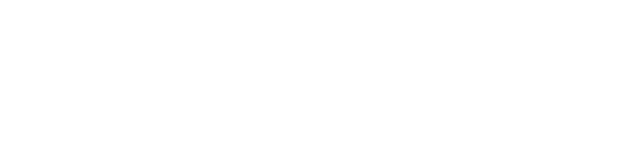
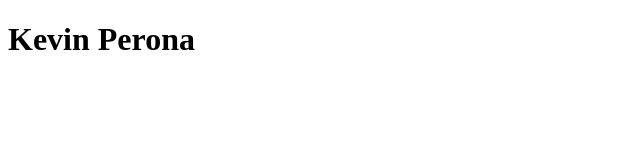
Before and after one commit to kevinperonamartinez/miexamen, a plain HTML site: page EX_KEVIN/index.html in a window 1280 px wide. Shown: the whole page, without its empty margins (0-640 px from the left). Drawn offline with Linux system fonts and the light colour scheme.

Commit message:
index mod

```diff
--- a/EX_KEVIN/index.html
+++ b/EX_KEVIN/index.html
@@ -2,10 +2,10 @@
 <html lang="en">
 <head>
     <meta charset="UTF-8">
-    <meta name="viewport" content="width=device-width, initial-scale=1.0">
+    <meta name="viewport" content="width=>, initial-scale=1.0">
     <title>Document</title>
 </head>
 <body>
-
+    <h1> Kevin Perona </h1>
 </body>
 </html>
```
